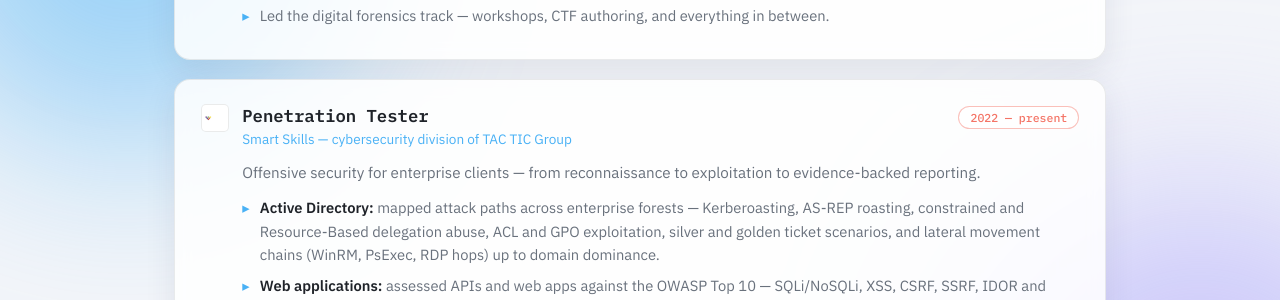
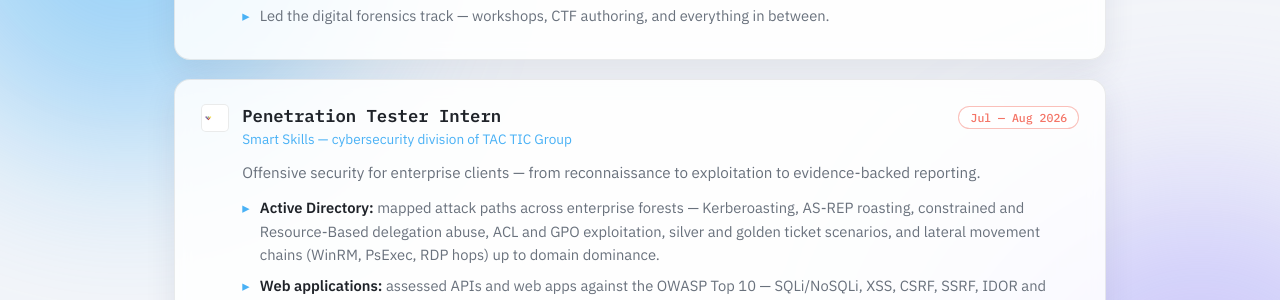
Before and after one commit to 0xZyyz/0xZyyz.github.io, a Jekyll site: the page built from index.html, in a window 1280 px wide and 900 px high, scrolled down 2503 px. Shown: the part 156-456 px from the top of the window. Built offline with Jekyll 4.4.1, drawn with Linux system fonts in a browser that asks for light colours.

Commit message:
Make Smart Skills role intern with Jul-Aug 2026 period

```diff
--- a/index.html
+++ b/index.html
@@ -142,10 +142,10 @@ layout: default
         <div class="exp__body">
           <div class="exp__head">
             <div>
-              <h3>Penetration Tester</h3>
+              <h3>Penetration Tester Intern</h3>
               <p class="exp__org">Smart Skills — cybersecurity division of TAC TIC Group</p>
             </div>
-            <span class="exp__when">2022 — present</span>
+            <span class="exp__when">Jul — Aug 2026</span>
           </div>
           <p class="exp__desc">Offensive security for enterprise clients — from reconnaissance to exploitation to evidence-backed reporting.</p>
           <ul class="exp__points">
```
